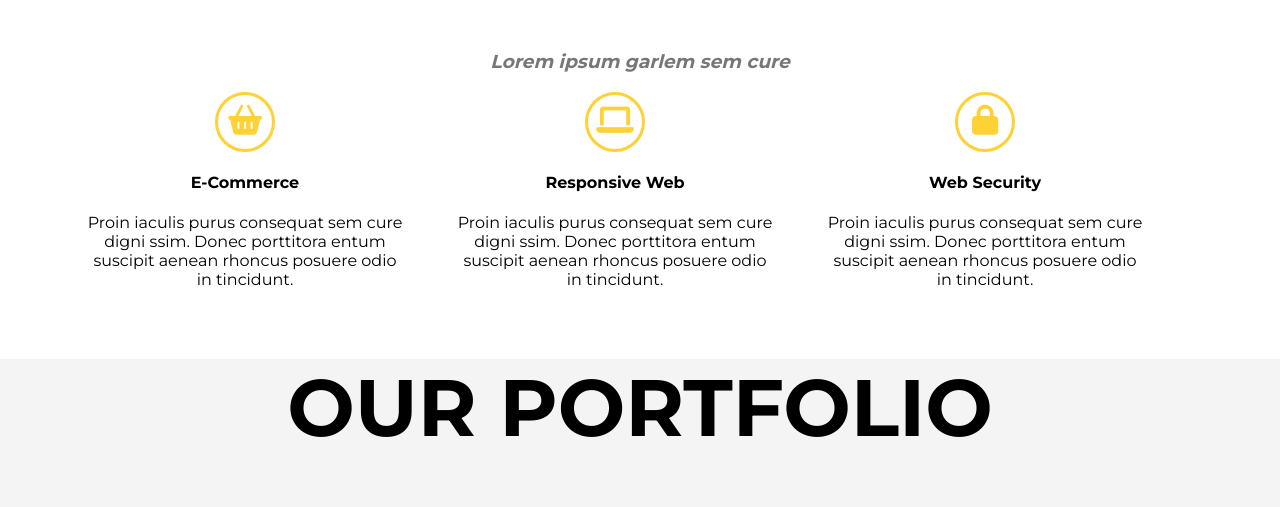
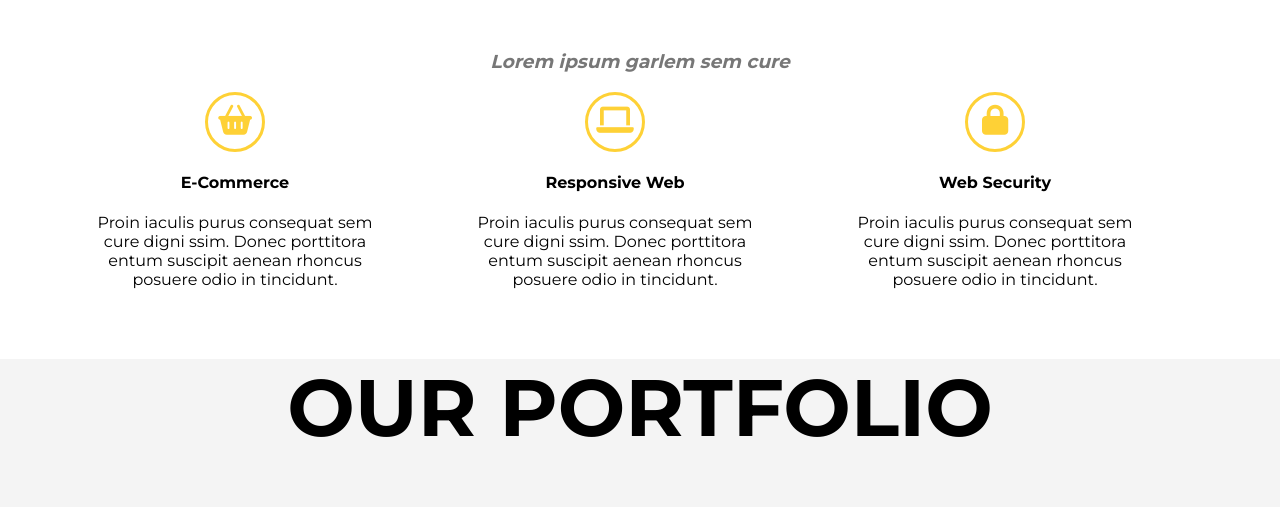
Before and after one commit to beesuntor/golden, a website: page index.html in a window 1280 px wide. Shown: the part 954-1461 px from the top of the page. Drawn offline with Linux system fonts and the light colour scheme.

Commit message:
Fixed services

```diff
--- a/index.html
+++ b/index.html
@@ -48,7 +48,8 @@
       <div class="container">
         <div class="title"><h1>SERVICES</h1></div>
         <div class="subtitle"><h3>Lorem ipsum garlem sem cure</h3></div>
-        <div class="box-wrapper">
+        <div class="row">
+          <div class="col-sm-12 col-md-4">
             <div class="boxes">
               <i class="fa-solid fa-basket-shopping"></i>
               <h4>E-Commerce</h4>
@@ -58,6 +59,9 @@
                 tincidunt.
               </p>
             </div>
+          </div>
+
+          <div class="col-sm-12 col-md-4">
             <div class="boxes">
               <i class="fa-solid fa-laptop"></i>
               <h4>Responsive Web</h4>
@@ -67,6 +71,9 @@
                 tincidunt.
               </p>
             </div>
+          </div>
+
+          <div class="col-sm-12 col-md-4">
             <div class="boxes">
               <i class="fa-solid fa-lock"></i>
               <h4>Web Security</h4>
@@ -75,6 +82,7 @@
                 porttitora entum suscipit aenean rhoncus posuere odio in
                 tincidunt.
               </p>
+            </div>
           </div>
         </div>
       </div>
--- a/sass/style.scss
+++ b/sass/style.scss
@@ -132,8 +132,7 @@ body {
   flex-direction: row;
 }
 .boxes {
-  align-items: center;
-  justify-content: center;
+  margin: auto;
   text-align: center;
   padding-right: 50px;
 }
```
Also changed, not shown: css/style.css, 1 other file. Lines whose indentation alone changed are shown as unchanged.
